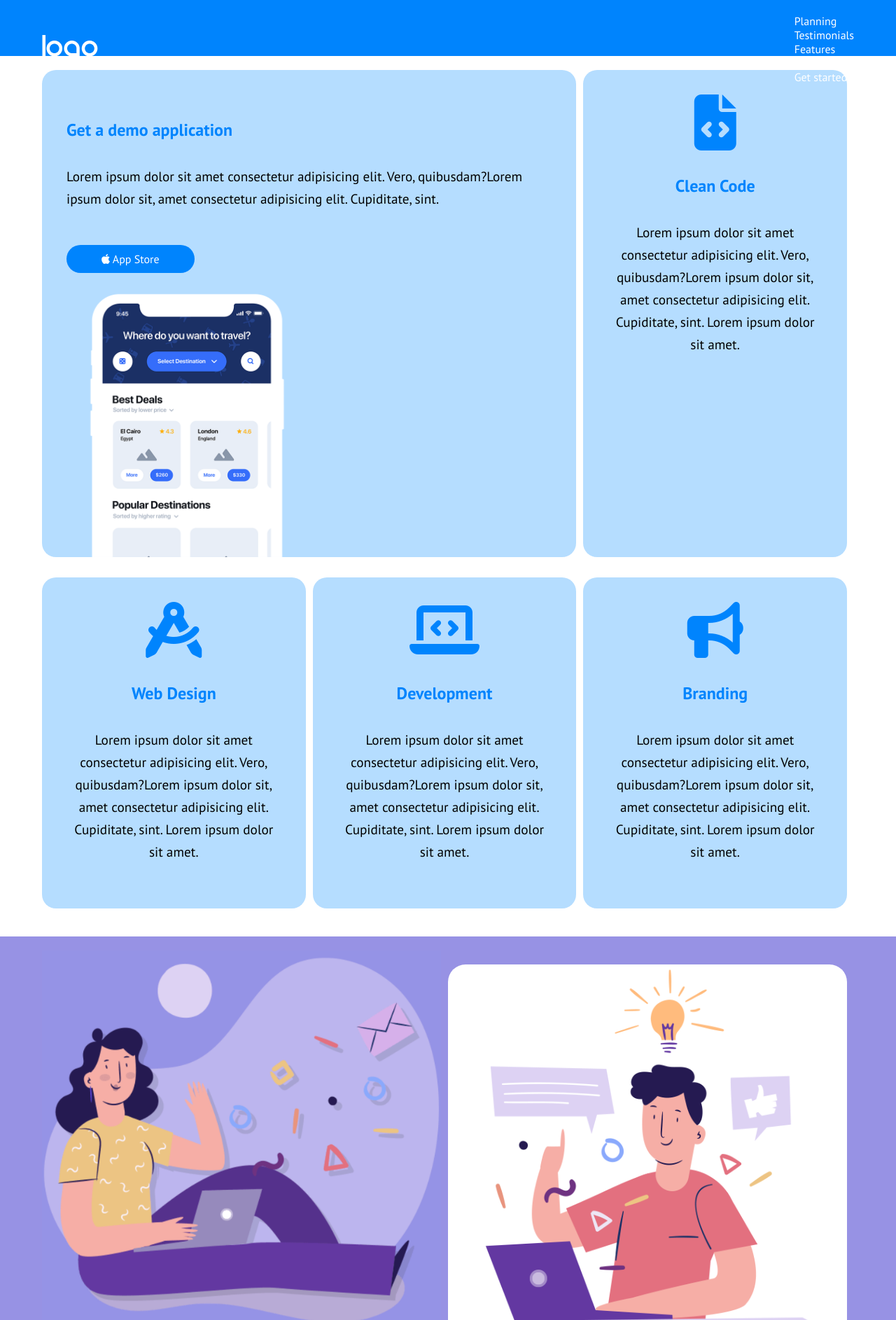
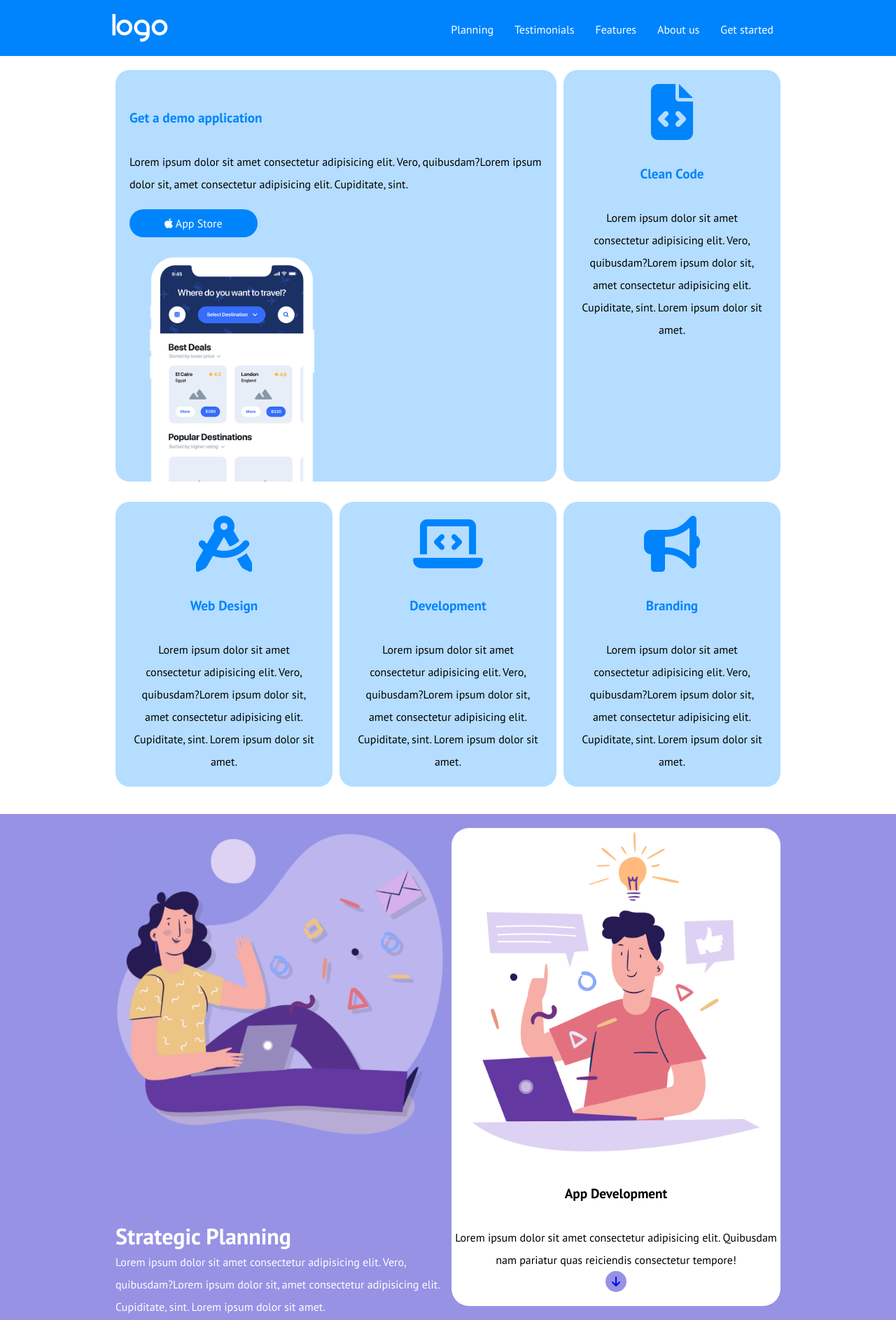
Before and after one commit to AlessandroPagliuca/htmlcss-responsive-layout, a plain HTML site: page index.html in a window 1280 px wide. Shown: the top 1886 px of the page at 70% size. Drawn offline with Linux system fonts and the light colour scheme.

Commit message:
fix mobile version

```diff
--- a/css/style.css
+++ b/css/style.css
@@ -21,6 +21,9 @@ html{
 body{
     background-color: var(--secondary-color);
 }
+section{
+    scroll-margin-top: 80px;
+}
 ul{
     list-style: none;
 }
@@ -31,20 +34,20 @@ h3{
     padding: 35px 0;
     color: var(--color-blue);
     font-weight: 700;
-    font-size: 1.5rem;
+    font-size: 1.2rem;
 }
 h2{
-    font-size: 3rem;
+    font-size: 2rem;
 }
 p{
     font-weight: 400;
-    font-size: 1.2rem;
+    font-size: 1rem;
     line-height: 2rem;
     color: var(--color-text-dark);
 }
 h4{
     text-transform: uppercase;
-    font-size: 1.4rem;
+    font-size: 1.1rem;
     padding-top: 10px;
     color: var(--secondary-color);
 }
@@ -54,6 +57,12 @@ h4{
 /*Utility*/
 .container{
     padding: 20px;
+    margin: 0 auto;
+}
+.d-flex{
+    display: flex;
+    flex-flow: column wrap;
+    align-items: center;
 }
 
 .text-center{
@@ -70,6 +79,12 @@ h4{
 }
 .p-top-30{
     padding-top: 30px;
+}
+.p-t-r-l{
+    padding: 20px 20px 0 20px;
+}
+.p-all-20{
+    padding: 20px;
 }
 /*/Utility*/
 
@@ -110,12 +125,6 @@ main{
     border-radius: 20px;
     margin-bottom: 1.2rem;
 }
-.card-left{
-    width: 50%;
-}
-.card-right{
-    width: 50%;
-}
 .card-right img{
     display: block;
     width: 100%;
@@ -145,6 +154,8 @@ main{
     object-fit: cover;
     object-position: center;
     border-radius: 50%;
+    padding: 7px;
+    margin-bottom: 20px;
 }
 .planning-text-white p, h2{
     color: var(--secondary-color);
@@ -160,6 +171,9 @@ main{
 }
 .plan2-text{
     color: var(--color-text-dark);
+}
+#planning img{
+    width: 100%;
 }
 /*/planning*/
 
@@ -191,6 +205,7 @@ main{
     color: var(--secondary-color);
 }
 /*/testimonials*/
+
 /*features*/
 #features h2{
     color: var(--secondary-color);
@@ -202,6 +217,7 @@ main{
 .box-features{
     background-color: var(--secondary-color);
     border-radius: 25px;
+    padding: 20px;
 }
 .features{
     background-color: #9792e4;
@@ -217,7 +233,7 @@ main{
 #about-us h2{
     color: var(--primary-color);
 }
-#about-us h2, p{
+#about-us h2, #about-us p{
     padding-bottom: 30px;
 }
 .text-purple{
@@ -283,51 +299,14 @@ footer span{
 /*/footer*/
 
 /*@media*/
-
-/*BONUS*/
-@media screen and (min-width:468px){
-        .container{
-        width: 100%;
-    }
-        .d-flex{
-        display: flex;
-        flex-flow: column wrap;
-        align-items: center;
-    }
-    .d-start{
-        display: flex;
-        flex-flow: column nowrap;
-        justify-content: flex-start;
-
-    }
-    .p-t-r-l{
-    padding: 35px 35px 0 35px;
-}
-    .p-all-35{
-        padding: 35px;
-}
-.card-left{
-    width: 100%;
-}
-.card-right{
-    width: 100%;
-}
-#planning img{
-    width: 100%;
-}
-.plan2{
-    margin: 20px 0 40px 0;
-}
-}
-/*/BONUS*/
-
 @media screen and (min-width:768px){
     .container{
-    width: 100%;
+    max-width: 748px;
     }
     .d-flex{
         display: flex;
         flex-flow: row wrap;
+        justify-content: center;
         align-items: flex-start;
         gap: 10px;
     }
@@ -336,16 +315,16 @@ footer span{
     }
     #intro .card:first-child{
         width: calc((100% / 3 * 2) - 10px);
-        align-self: stretch;
 
     }
-    #intro .card:nth-child(2){
-        align-self: stretch;
-    }
+
     .card-right img{
     display: block;
     width: 50%;
-}
+    }
+    .a-self{
+        align-self: stretch;
+    }
     .card-about-us{
         width: calc((100% / 2) - 10px);
     }
@@ -356,10 +335,14 @@ footer span{
 
 @media  screen and (min-width:992px){
     .container{
-        width: 100%;
+        max-width: 942px;
     }
     header nav ul{
-        display: block;
+        display: flex;
+    }
+    header nav ul > li{
+        padding: 0 15px;
+
     }
     .fa-bars{
         display: none;
@@ -369,7 +352,7 @@ footer span{
 @media screen  and (min-width:1200px) {
     .container{
         margin: 0 auto;
-        max-width: 1200px;
+        max-width: 1000px;
     }
     .card-plan{
         width: calc((100% / 2) - 10px);
@@ -377,7 +360,7 @@ footer span{
     .d-flex{
         display: flex;
         flex-flow: row wrap;
-        align-items: flex-start;
+        justify-content: center;
         gap: 10px;
     }
     .self{
@@ -386,9 +369,6 @@ footer span{
     .fa-bars{
         display: none;
     }
-    header nav ul{
-        display: block;
-    }
 
 }
 
--- a/index.html
+++ b/index.html
@@ -15,23 +15,27 @@
     <header>
 
         <nav class="container">
-            <img src="./img/logo.png" alt="">
+            <a href="#">
+                <img src="./img/logo.png" alt="">
+            </a>
+
             <a href="#"><i class="fa-solid fa-bars"></i></a>
+
             <ul>
                 <li>
-                    <a href="#">Planning</a>
+                    <a href="#planning">Planning</a>
                 </li>
                 <li>
-                    <a href="#">Testimonials</a>
+                    <a href="#testimonials">Testimonials</a>
                 </li>
                 <li>
-                    <a href="#">Features</a>
+                    <a href="#features">Features</a>
                 </li>
                 <li>
-                    <a href="#">About us</a>
+                    <a href="#about-us">About us</a>
                 </li>
                 <li>
-                    <a href="#">Get started</a>
+                    <a href="#call-to-action">Get started</a>
                 </li>
             </ul>
         </nav>
@@ -58,27 +62,27 @@
                     </div>
                 </div>
 
-                <div class="card text-center p-all-35">
+                <div class="card text-center p-all-20 a-self">
                     <i class="fa-solid fa-file-code icon-size"></i>
                     <h3>Clean Code</h3>
                     <p>Lorem ipsum dolor sit amet consectetur adipisicing elit. Vero, quibusdam?Lorem ipsum dolor sit, amet consectetur adipisicing elit. Cupiditate, sint. Lorem ipsum dolor sit amet.</p>
                 </div>
 
-                <div class="card text-center p-all-35">
+                <div class="card text-center p-all-20">
                     <i class="fa-solid fa-compass-drafting icon-size"></i>
                     <h3>Web Design</h3>
                     <p>Lorem ipsum dolor sit amet consectetur adipisicing elit. Vero, quibusdam?Lorem ipsum dolor sit, amet consectetur adipisicing elit. Cupiditate, sint. Lorem ipsum dolor sit amet.</p>
 
                 </div>
 
-                <div class="card text-center p-all-35">
+                <div class="card text-center p-all-20">
                     <i class="fa-solid fa-laptop-code icon-size"></i>
                     <h3>Development</h3>
                     <p>Lorem ipsum dolor sit amet consectetur adipisicing elit. Vero, quibusdam?Lorem ipsum dolor sit, amet consectetur adipisicing elit. Cupiditate, sint. Lorem ipsum dolor sit amet.</p>
 
                 </div>
 
-                <div class="card text-center p-all-35">
+                <div class="card text-center p-all-20">
                     <i class="fa-solid fa-bullhorn icon-size"></i>
                     <h3>Branding</h3>
                     <p>Lorem ipsum dolor sit amet consectetur adipisicing elit. Vero, quibusdam?Lorem ipsum dolor sit, amet consectetur adipisicing elit. Cupiditate, sint. Lorem ipsum dolor sit amet.</p>
@@ -117,7 +121,7 @@
                     We are committed expert partners
                 </h2>
                 <p>Lorem ipsum dolor sit amet consectetur adipisicing elit. Quibusdam nam pariatur quas reiciendis consectetur tempore!</p>
-                <div class="test d-flex p-all-35 m-20">
+                <div class="test d-flex p-all-20 m-20">
                     <div class="test-1">
                         <img src="./img/testimonial1.jpg" alt="">
                     </div>
@@ -130,7 +134,7 @@
                     <h4>"Nat Reynolds"</h4>
                 </div>
 
-                <div class="test d-flex p-all-35 m-20">
+                <div class="test d-flex p-all-20 m-20">
                     <div class="test-1">
                         <img src="./img/testimonial2.jpg" alt="">
                     </div>
@@ -143,7 +147,7 @@
                     <h4>"Clelia Almeda"</h4>
                 </div>
 
-                <div class="test d-flex p-all-35 m-20">
+                <div class="test d-flex p-all-20 m-20">
                     <div class="test-1">
                         <img src="./img/testimonial3.jpg" alt="">
                     </div>
@@ -162,7 +166,7 @@
         <section class="even p-bot-20" id="features">
             <div class="container">
                 <h2>Benefits of working with us</h2>
-                <div class="box-features p-all-35 m-20">
+                <div class="box-features  m-20">
                     <p class="number">01</p>
                     <h3>Hight Quality</h3>
                     <p>
@@ -173,7 +177,7 @@
                         <span>more</span>
                     </a>
                 </div>
-                <div class="box-features p-all-35 m-20">
+                <div class="box-features m-20">
                     <p class="number">02</p>
                     <h3>Creative Team</h3>
                     <p>
@@ -184,7 +188,7 @@
                         <span>more</span>
                     </a>
                 </div>
-                <div class="box-features p-all-35 m-20">
+                <div class="box-features m-20">
                     <p class="number">03</p>
                     <h3>Amazing Results</h3>
                     <p>
@@ -195,7 +199,7 @@
                         <span>more</span>
                     </a>
                 </div>
-                <div class="box-features p-all-35 m-20">
+                <div class="box-features m-20">
                     <p class="number">04</p>
                     <h3>Best Pricing</h3>
                     <p>
@@ -206,7 +210,7 @@
                         <span>more</span>
                     </a>
                 </div>
-                <div class="box-features p-all-35 m-20">
+                <div class="box-features m-20">
                     <p class="number">05</p>
                     <h3>Innovations</h3>
                     <p>
@@ -217,7 +221,7 @@
                         <span>more</span>
                     </a>
                 </div>
-                <div class="box-features p-all-35 m-20">
+                <div class="box-features m-20">
                     <p class="number">06</p>
                     <h3>24/7 Support</h3>
                     <p>
@@ -233,7 +237,7 @@
 
         <section id="about-us">
             <div class="container d-flex">
-                <div class="p-all-35  card-about-us">
+                <div class="  card-about-us">
                     <h2>About Us</h2>
                     <p>Lorem ipsum dolor sit amet consectetur adipisicing elit. A, deleniti. Tempora ducimus officiis doloremque minima nisi, modi animi aperiam. Optio et quia quam modi, dolore labore quos? Quos id, cumque possimus exercitationem culpa magni nulla vel vitae maiores, cupiditate provident. Lorem ipsum dolor sit amet consectetur adipisicing elit. A possimus nihil libero unde ex obcaecati in non nulla repellendus quis.</p>
                     <p>Lorem ipsum dolor sit amet consectetur adipisicing elit. A, deleniti. Tempora ducimus officiis doloremque minima nisi, modi animi aperiam. Optio et quia quam modi, dolore labore quos? Quos id, cumque possimus exercitationem culpa magni nulla vel vitae maiores, cupiditate provident. Lorem ipsum dolor sit amet consectetur adipisicing elit. A possimus nihil libero unde ex obcaecati in non nulla repellendus quis.</p>
```
